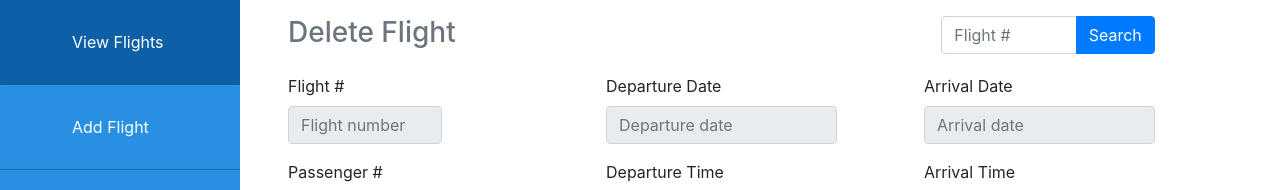
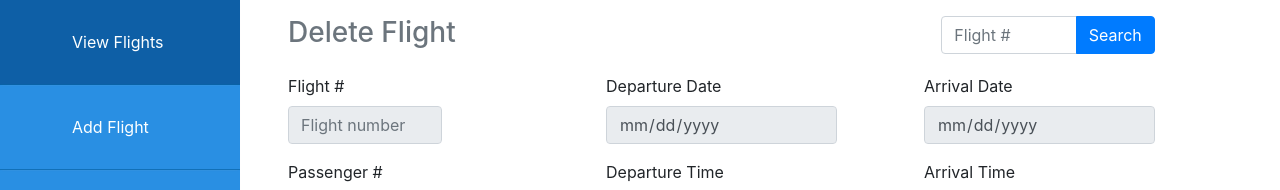
Before and after one commit to ttaskerSS/flight-service, a React (Create React App) app in the folder client/: page /delete-flight in a window 1280 px wide. Shown: the top 190 px of the page. Built offline with nearby package versions, Linux system fonts and the light colour scheme.

Commit message:
Added date picker

```diff
--- a/client/src/components/DeleteFlightForm.jsx
+++ b/client/src/components/DeleteFlightForm.jsx
@@ -1,5 +1,4 @@
 import { useRef } from "react";
-import { useNavigate } from 'react-router-dom';
 import axios from 'axios';
 import '../App.css';
 
@@ -14,7 +13,6 @@ export const DeleteFlightForm = () => {
     const numPassRef = useRef();
     const passLimRef = useRef();
     const query = useRef();
-    const navigate = useNavigate();
 
     const autoFill = async () => {
         const flightNumQuery = query.current.value;
@@ -42,7 +40,6 @@ export const DeleteFlightForm = () => {
                               arrivalTime: arrTimeRef.current.value, departureAirport: depAirRef.current.value,
                               arrivalAirport: arrAirRef.current.value, numPassengers: numPassRef.current.value,
                               passengerLimit: passLimRef.current.value });
-            navigate('../', {replace: true});
         } catch (error) {
             console.error(error);
         }
@@ -73,11 +70,11 @@ export const DeleteFlightForm = () => {
                         </div>
                         <div className="col">
                             <label for="inputDepDate">Departure Date</label>
-                            <input type="text" id="DepDate" className="form-control w-75" placeholder="Departure date" ref={depDateRef} />
+                            <input type="date" id="DepDate" className="form-control w-75" placeholder="Departure date" ref={depDateRef} />
                         </div>
                         <div className="col">
                             <label for="inputArrDate">Arrival Date</label>
-                            <input type="text" id="ArrDate" className="form-control w-75" placeholder="Arrival date" ref={arrDateRef} />
+                            <input type="date" id="ArrDate" className="form-control w-75" placeholder="Arrival date" ref={arrDateRef} />
                         </div>
                     </div>
                     <div className="form-row mt-3">
```
